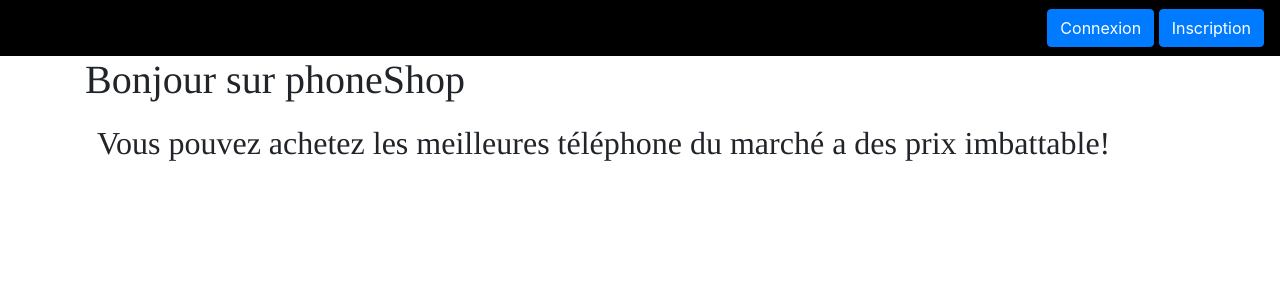
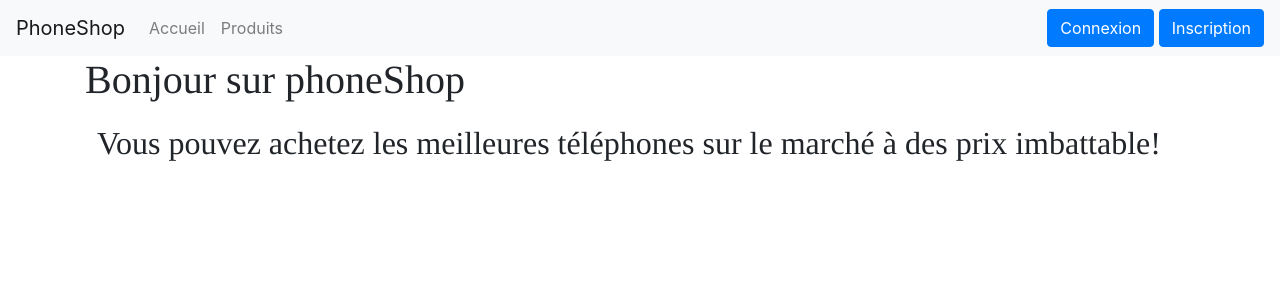
Before and after one commit to CAMartineau/PhoneShop, a Flask app: page / in a window 1280 px wide. Shown: the top 300 px of the page. Run offline with Flask 2, Linux system fonts and the light colour scheme; some libraries are stand-ins or nearby versions.

Commit message:
Modification du html

```diff
--- a/static/globalStyle.css
+++ b/static/globalStyle.css
@@ -6,9 +6,10 @@
   list-style-type: none; /* No bullet in list */
 }
 
-.bg-light {
-  background-color: Black !important; /* Change the background-color of the navbar */
+nav {
+   background-color: Black !important;
 }
+
 
 h1, h2 {
   font-family: Times, serif; /* Change the font of h1 and h2 */
--- a/templates/index.html
+++ b/templates/index.html
@@ -12,5 +12,5 @@
 	{% endif %}
 {% endwith %}
  <h1>Bonjour sur phoneShop</h1>
- <h2>Vous pouvez achetez les meilleures téléphone du marché a des prix imbattable!</h2>
+ <h2>Vous pouvez achetez les meilleures téléphones sur le marché à des prix imbattable!</h2>
 {% endblock %}
--- a/templates/navbar.html
+++ b/templates/navbar.html
@@ -3,12 +3,9 @@
 <head>
 	<meta name="viewport" content="width=device-width, initial-scale=1.0">
 	<title>Projet BD</title>
-
-	<link rel="stylesheet" href="https://maxcdn.bootstrapcdn.com/bootstrap/4.0.0/css/bootstrap.min.css" integrity="sha384-Gn5384xqQ1aoWXA+058RXPxPg6fy4IWvTNh0E263XmFcJlSAwiGgFAW/dAiS6JXm" crossorigin="anonymous">
-	<link rel="stylesheet" type="text/css" href="static/globalStyle.css">
-
+	<script src="https://maxcdn.bootstrapcdn.com/bootstrap/3.4.0/js/bootstrap.min.js"></script>
 </head>
-<nav class="navbar navbar-expand-lg navbar-light bg-light">
+<nav class="navbar navbar-expand-lg navbar-light bg-light navbar-inverse ">
   <a class="navbar-brand" href="/">PhoneShop</a>
   <button class="navbar-toggler" type="button" data-toggle="collapse" data-target="#navbarTogglerDemo02" aria-controls="navbarTogglerDemo02" aria-expanded="false" aria-label="Toggle navigation">
     <span class="navbar-toggler-icon"></span>
@@ -40,4 +37,3 @@
 
   </div>
 </nav>
-</html>
```
